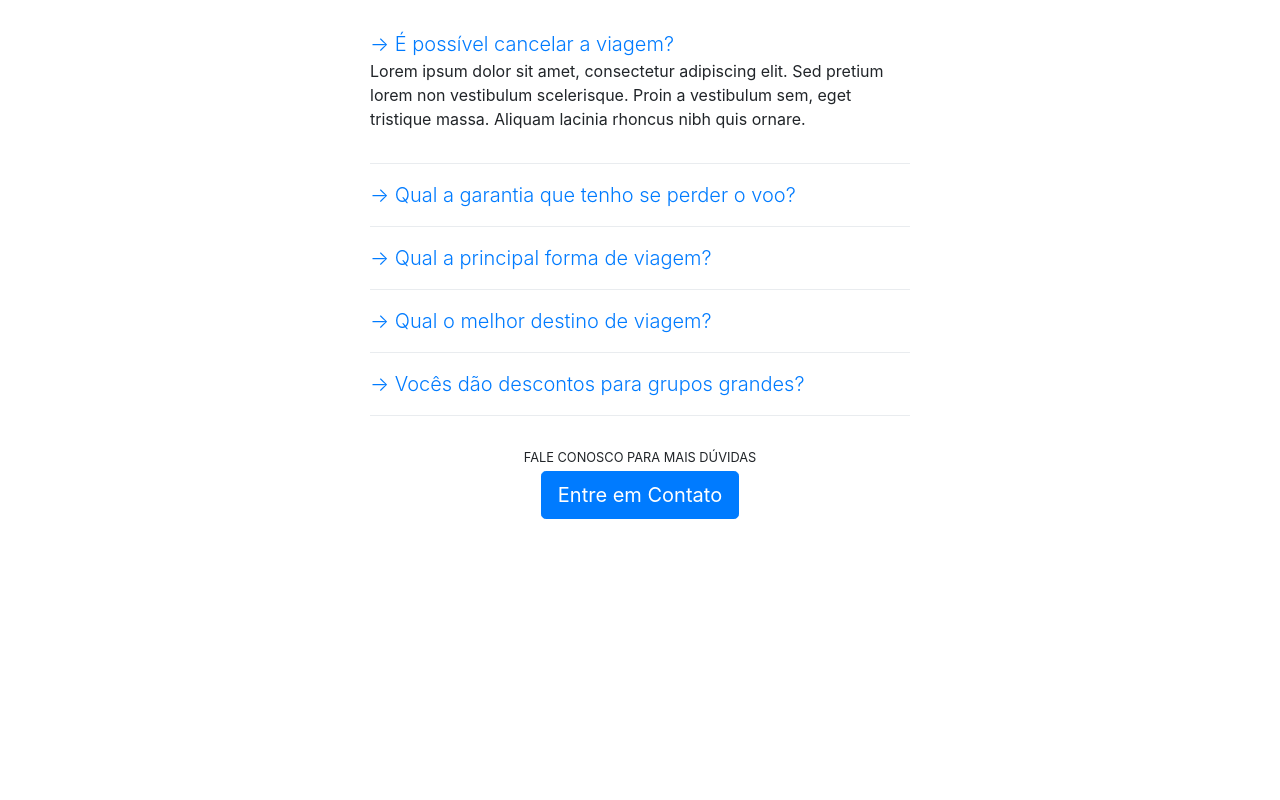
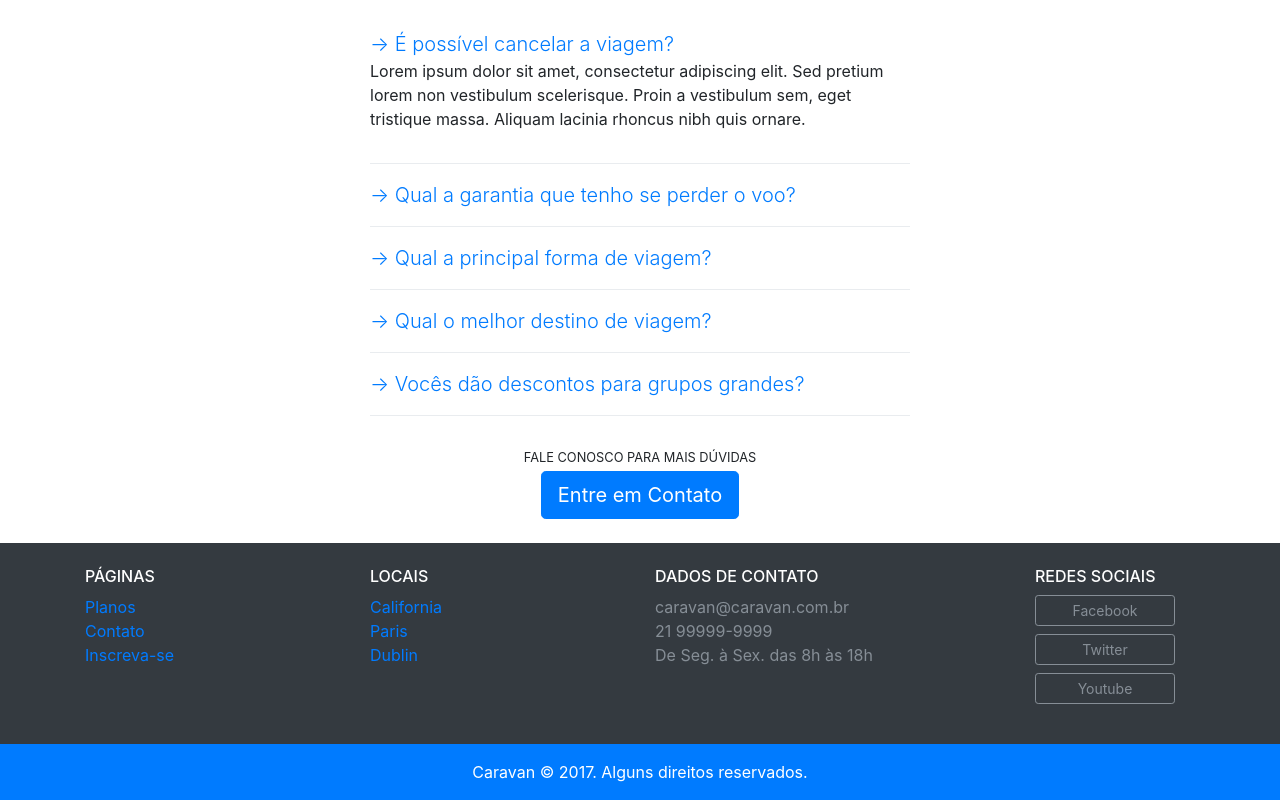
Before and after one commit to Hudsonsoouza/CARAVAN, a plain HTML site: page index.html in a window 1280 px wide. Shown: the part 2002-2802 px from the top of the page. Before the commit the page ends 2545 px from the top, so only its background shows below. Drawn offline with Linux system fonts and the light colour scheme.

Commit message:
Footer finalizado

```diff
--- a/index.html
+++ b/index.html
@@ -213,6 +213,48 @@
     </div>
   </section>
 
+  <footer class="bg-dark text-white">
+    <div class="container py-4">
+      <div class="row">
+        <div class="col-md-3 col-6">
+          <h4 class="h6">PÁGINAS</h4>
+          <ul class="list-unstyled">
+            <li><a href="planos.html">Planos</a></li>
+            <li><a href="contato.html">Contato</a></li>
+            <li><a href="inscricao.html">Inscreva-se</a></li>
+          </ul>
+        </div>
+        <div class="col-md-3 col-6">
+          <h4 class="h6">LOCAIS</h4>
+          <ul class="list-unstyled">
+            <li><a href="local.html">California</a></li>
+            <li><a href="local.html">Paris</a></li>
+            <li><a href="local.html">Dublin</a></li>
+          </ul>
+        </div>
+        <div class="col-md-4">
+          <h4 class="h6">DADOS DE CONTATO</h4>
+          <ul class="list-unstyled text-secondary">
+            <li>caravan@caravan.com.br</li>
+            <li>21 99999-9999</li>
+            <li>De Seg. à Sex. das 8h às 18h</li>
+          </ul>
+        </div>
+        <div class="col-md-2">
+          <h4 class="h6">REDES SOCIAIS</h4>
+          <ul class="list-unstyled">
+            <li><a class="btn btn-outline-secondary btn-sm btn-block mb-2" href="#" style="max-width: 140px">Facebook</a></li>
+            <li><a class="btn btn-outline-secondary btn-sm btn-block mb-2" href="#" style="max-width: 140px">Twitter</a></li>
+            <li><a class="btn btn-outline-secondary btn-sm btn-block mb-2" href="#" style="max-width: 140px">Youtube</a></li>
+          </ul>
+        </div>
+      </div>
+    </div>
+    <div class="bg-primary text-center py-3">
+      <p class="mb-0">Caravan © 2017. Alguns direitos reservados.</p>
+    </div>
+  </footer>
+
   <script type="text/javascript" src="js/jquery-3.2.1.slim.min.js"></script>
   <script type="text/javascript" src="js/popper.min.js"></script>
   <script type="text/javascript" src="js/bootstrap.js"></script>
```
